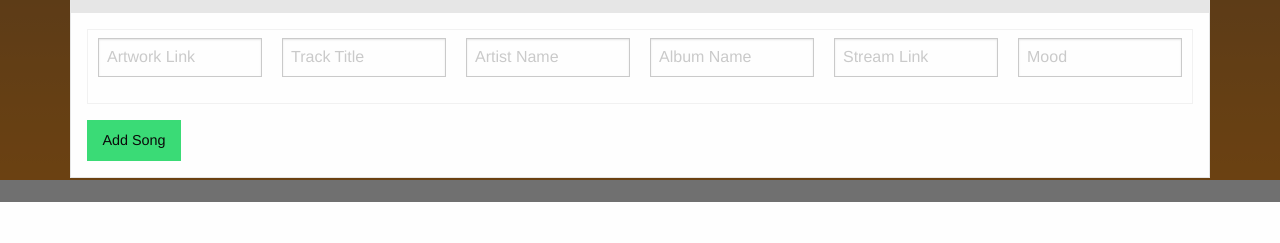
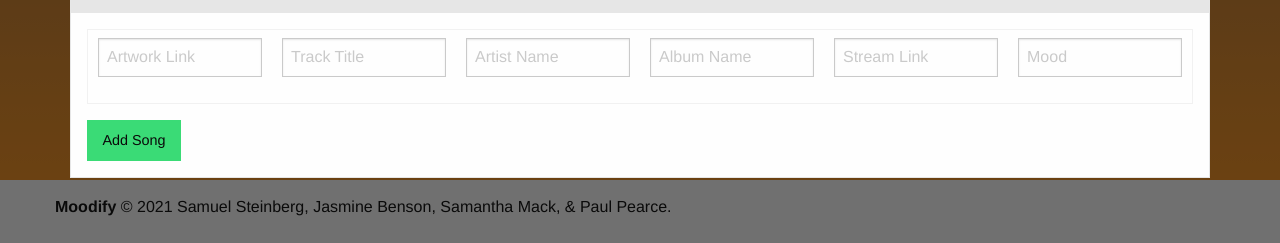
Before and after one commit to ssterling27/Project2, a website: page public/addSongs.html in a window 1280 px wide. Shown: the part 620-863 px from the top of the page. Before the commit the page ends 822 px from the top, so only its background shows below. Drawn offline with nearby package versions, Linux system fonts and the light colour scheme; files whose address does not match are found by name.

Commit message:
updated Readme and footer

```diff
--- a/public/addSongs.html
+++ b/public/addSongs.html
@@ -107,7 +107,15 @@
     </div>
 
   </div>
-
+<!-- Footer -->
+<footer class="footer bottom">
+  <div class="bd-footer-title has-text-centered">
+    <p>
+      <strong>Moodify</strong> © 2021 Samuel Steinberg, Jasmine Benson, Samantha Mack, & Paul Pearce.
+    </p>
+  </div>
+</footer>
+<div id="PlaylistHere" class="grid-x"></div>
   <script src="https://cdn.jsdelivr.net/npm/axios/dist/axios.min.js"></script>
   <script src="../../assets/js/addSongs.js"></script>
   <script src="https://cdn.jsdelivr.net/npm/foundation-sites@6.6.3/dist/js/foundation.min.js"
```
Also changed, not shown: public/allSongs.html (+9 -1 lines), public/auth.html (+9 -1 lines), public/createPlaylist.html (+9 -1 lines), public/index.html (+2 -1 lines), public/playlist.html (+1 -1 lines), public/viewPlaylist.html (+9 -1 lines), README.md.
